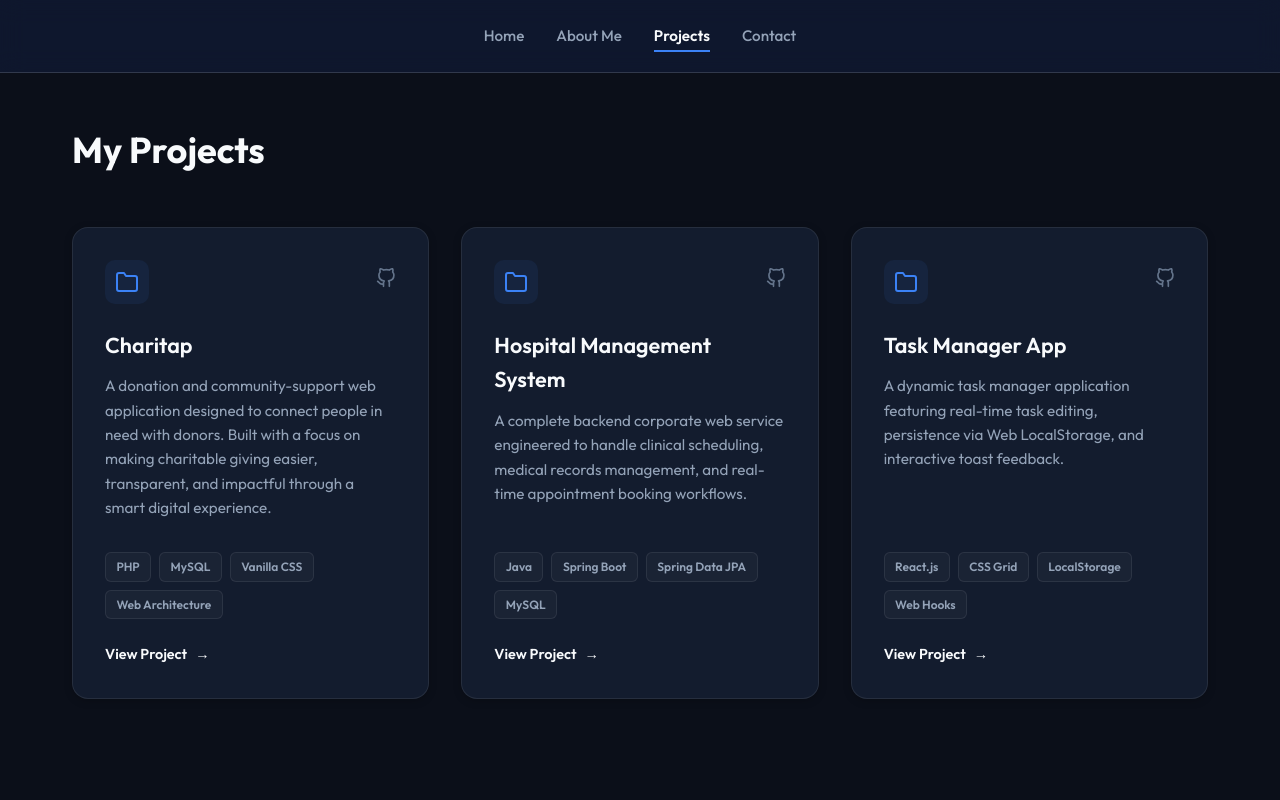
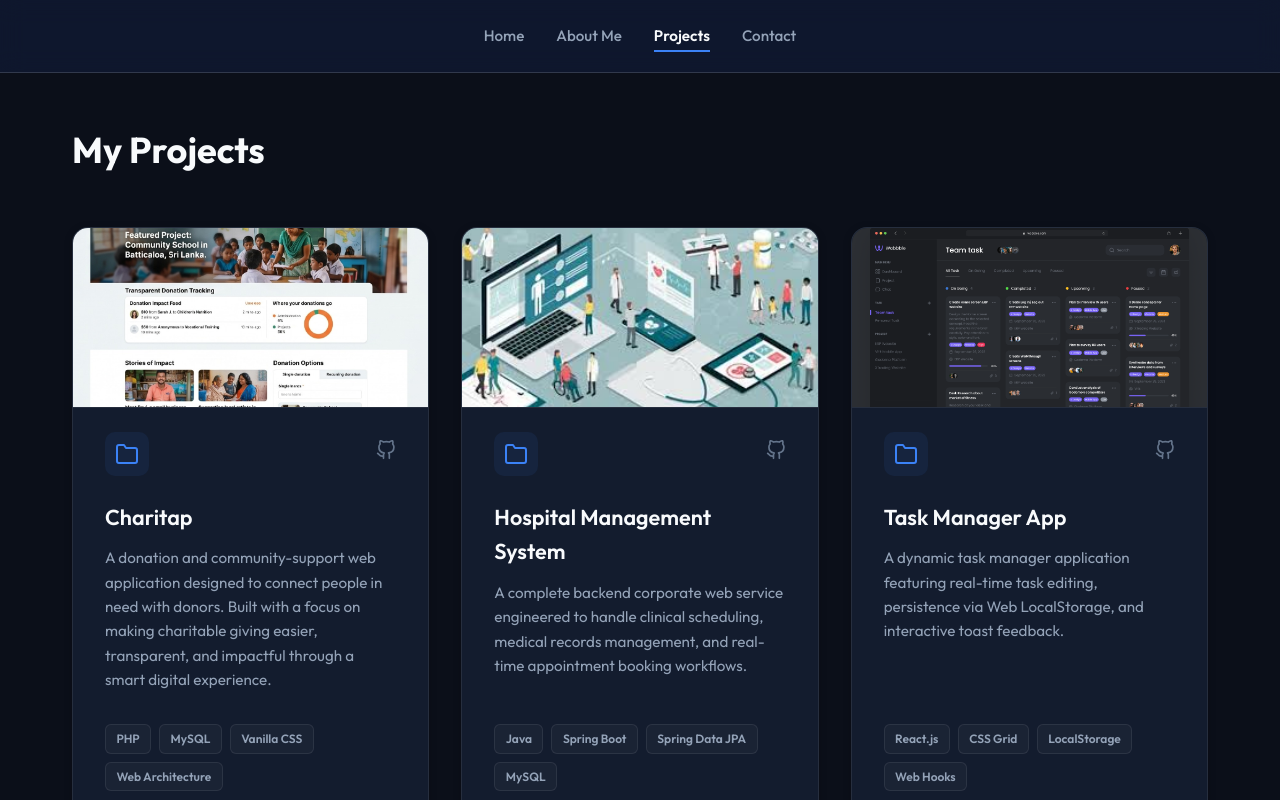
Before and after one commit to NaduniVimadhya/My-Repository, a React (Create React App) app: page /#/projects in a window 1280 px wide. Shown: the top 800 px of the page. Built offline with nearby package versions, Linux system fonts and the light colour scheme; the HTML template or start-up script is replaced by a standard one.

Commit message:
Add project images to Projects page

```diff
--- a/src/pages/Home.js
+++ b/src/pages/Home.js
@@ -21,7 +21,7 @@ function Home() {
 
         <div className="home-page-img-wrapper">
           <div className="home-page-img">
-            <img src="/profile.jpeg" alt="Naduni Vimadhya Profile" />
+            <img src="/profile.jpeg" />
           </div>
         </div>
       </div>
--- a/src/pages/Projects.js
+++ b/src/pages/Projects.js
@@ -5,19 +5,21 @@ function Projects() {
   const projectsData = [
     {
       title: "Charitap",
-      img: "/charitap.png",
+      img: "/Charitap.jpeg",
       desc: "A donation and community-support web application designed to connect people in need with donors. Built with a focus on making charitable giving easier, transparent, and impactful through a smart digital experience.",
       techs: ["PHP", "MySQL", "Vanilla CSS", "Web Architecture"],
       github: "https://github.com/NaduniVimadhya/Charitap"
     },
     {
       title: "Hospital Management System",
+      img: "/Hospital_Management.jpeg",
       desc: "A complete backend corporate web service engineered to handle clinical scheduling, medical records management, and real-time appointment booking workflows.",
       techs: ["Java", "Spring Boot", "Spring Data JPA", "MySQL"],
       github: "https://github.com/NaduniVimadhya/Hospital_Appointment_System"
     },
     {
       title: "Task Manager App",
+      img: "/Task_Manager.png",
       desc: "A dynamic task manager application featuring real-time task editing, persistence via Web LocalStorage, and interactive toast feedback.",
       techs: ["React.js", "CSS Grid", "LocalStorage", "Web Hooks"],
       github: "https://github.com/NaduniVimadhya"
@@ -33,6 +35,11 @@ function Projects() {
       <div className="projects-grid">
         {projectsData.map((project, idx) => (
           <div key={idx} className="project-card">
+            {project.img && (
+              <div className="project-card-image">
+                <img src={project.img} alt={project.title} />
+              </div>
+            )}
             <div className="project-card-header">
               <div className="project-icon">
                 <svg width="24" height="24" viewBox="0 0 24 24" fill="none" stroke="currentColor" strokeWidth="2" strokeLinecap="round" strokeLinejoin="round"><path d="M22 19a2 2 0 0 1-2 2H4a2 2 0 0 1-2-2V5a2 2 0 0 1 2-2h5l2 3h9a2 2 0 0 1 2 2z"></path></svg>
```
Also changed, not shown: public/Task_Manager.png (added).
